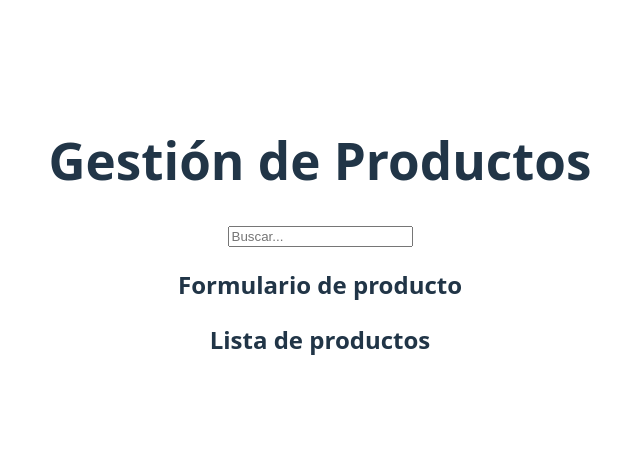
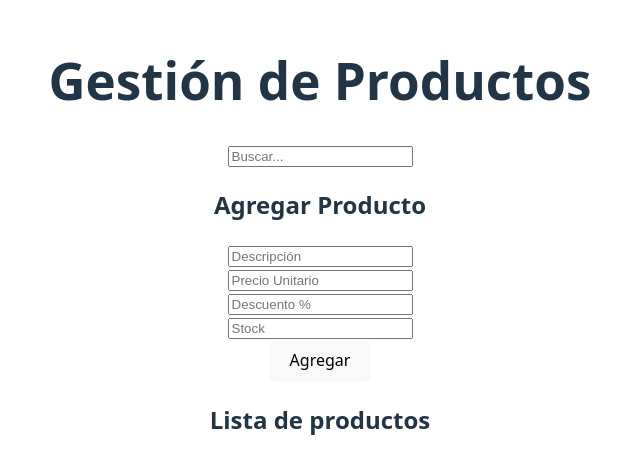
Before and after one commit to CarlosFigueroa497/pv_tp4_grupo14, a React (Vite) app: page / in a window 1280 px wide. Shown: the part 162-636 px from the top of the page, without its empty margins (320-960 px from the left). Built offline with nearby package versions, Linux system fonts and the light colour scheme.

Commit message:
formulario funcional para agregar productos

```diff
--- a/src/App.jsx
+++ b/src/App.jsx
@@ -1,15 +1,22 @@
 import './App.css';
+import { useState } from 'react';
 import ProductForm from './components/ProductForm';
 import ProductList from './components/ProductList';
 import SearchBar from './components/SearchBar';
 
 function App() {
+  const [productos, setProductos] = useState([]);
+
+  const agregarProducto = (nuevoProducto) => {
+    setProductos([...productos, nuevoProducto]);
+  };
+
   return (
     <div className="App">
       <h1>Gestión de Productos</h1>
       <SearchBar />
-      <ProductForm />
-      <ProductList />
+      <ProductForm onAddProduct={agregarProducto} />
+      <ProductList productos={productos} />
     </div>
   );
 }
--- a/src/components/ProductForm.jsx
+++ b/src/components/ProductForm.jsx
@@ -1,8 +1,68 @@
-function ProductForm() {
+import { useState } from 'react';
+
+function ProductForm({ onAddProduct }) {
+  const [descripcion, setDescripcion] = useState('');
+  const [precioUnitario, setPrecioUnitario] = useState('');
+  const [descuento, setDescuento] = useState('');
+  const [stock, setStock] = useState('');
+
+  const handleSubmit = (e) => {
+    e.preventDefault();
+
+    const precio = parseFloat(precioUnitario);
+    const desc = parseFloat(descuento);
+    const precioConDescuento = precio * (1 - desc / 100);
+
+    const nuevoProducto = {
+      id: Date.now(), // genera un id unico
+      descripcion,
+      precioUnitario: precio,
+      descuento: desc,
+      precioConDescuento,
+      stock: parseInt(stock)
+    };
+
+    onAddProduct(nuevoProducto); // le pasamos el prodcto al padre
+    // limpiar formulario
+    setDescripcion('');
+    setPrecioUnitario('');
+    setDescuento('');
+    setStock('');
+  };
+
   return (
-    <div>
-      <h2>Formulario de producto</h2>
-    </div>
+    <form onSubmit={handleSubmit}>
+      <h2>Agregar Producto</h2>
+      <input
+        type="text"
+        placeholder="Descripción"
+        value={descripcion}
+        onChange={(e) => setDescripcion(e.target.value)}
+      /><br />
+
+      <input
+        type="number"
+        placeholder="Precio Unitario"
+        value={precioUnitario}
+        onChange={(e) => setPrecioUnitario(e.target.value)}
+      /><br />
+
+      <input
+        type="number"
+        placeholder="Descuento %"
+        value={descuento}
+        onChange={(e) => setDescuento(e.target.value)}
+      /><br />
+
+      <input
+        type="number"
+        placeholder="Stock"
+        value={stock}
+        onChange={(e) => setStock(e.target.value)}
+      /><br />
+
+      <button type="submit">Agregar</button>
+    </form>
   );
 }
 
```
